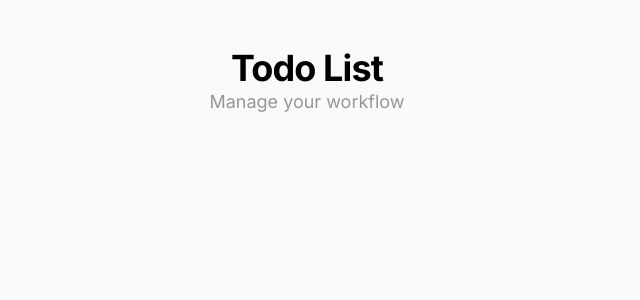
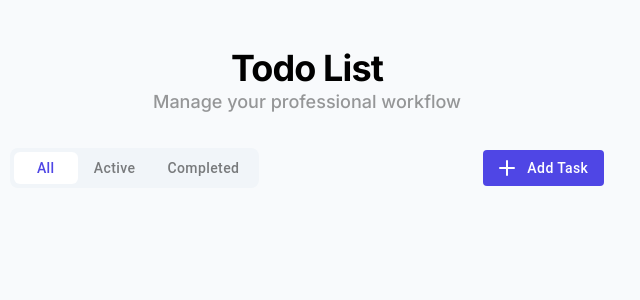
Before and after one commit to SiwanadSingtong/todo-tt, a Next.js app: page / in a window 1280 px wide. Shown: the top 300 px of the page, without its empty margins (333-973 px from the left). Built offline with nearby package versions, Linux system fonts and the light colour scheme.

Commit message:
feat: enhance todo list page with filter buttons and improved layout

```diff
--- a/src/app/globals.css
+++ b/src/app/globals.css
@@ -5,18 +5,8 @@
   --foreground: #171717;
 }
 
-@theme inline {
-  --color-background: var(--background);
-  --color-foreground: var(--foreground);
-  --font-sans: var(--font-geist-sans);
-  --font-mono: var(--font-geist-mono);
-}
-
-@media (prefers-color-scheme: dark) {
-  :root {
-    --background: #0a0a0a;
-    --foreground: #ededed;
-  }
+@theme {
+  --color-primary: #4f46e5
 }
 
 body {
--- a/src/app/page.tsx
+++ b/src/app/page.tsx
@@ -1,6 +1,13 @@
+"use client";
+
+import { Button } from "@mui/material";
+import { PlusIcon } from "lucide-react";
 import Image from "next/image";
+import { useState } from "react";
 
 export default function Home() {
+  const [filter, setFilter] = useState<"all" | "active" | "completed">("all");
+
   return (
     <main className="bg-[#f8fafc] h-screen py-12">
       {/* HEADER */}
@@ -10,13 +17,49 @@ export default function Home() {
           <h1 className="text-4xl font-bold text-black  tracking-tight">
             Todo List
           </h1>
-          <p className="text-lg text-black/40">Manage your workflow</p>
+          <p className="text-lg text-black/40 font-medium">
+            Manage your professional workflow
+          </p>
         </div>
-        {/* FILTERS AND ADD TASK */}
-        <div>
-          {/* Filter */}
-
+      </div>
+      {/* FILTERS AND ADD TASK */}
+      <div className="flex items-center gap-56 justify-center mt-8">
+        {/* Filter */}
+        <div className="p-1 w-fit bg-[#f1f5f9] rounded-lg *:shadow-none! *:text-sm! *:transition-all! *:font-medium! *:duration-200! *:rounded-md!">
+          <Button
+            variant="contained"
+            sx={{ textTransform: "none" }}
+            className={` ${filter === "all" ? "bg-white! text-primary! font-semibold!" : "bg-transparent! text-black/50!"}`}
+            onClick={() => setFilter("all")}
+          >
+            All
+          </Button>
+          <Button
+            variant="contained"
+            sx={{ textTransform: "none" }}
+            className={` ${filter === "active" ? "bg-white! text-primary! font-semibold!" : "bg-transparent! text-black/50!"}`}
+            onClick={() => setFilter("active")}
+          >
+            Active
+          </Button>
+          <Button
+            variant="contained"
+            sx={{ textTransform: "none" }}
+            className={` ${filter === "completed" ? "bg-white! text-primary! font-semibold!" : "bg-transparent! text-black/50!"}`}
+            onClick={() => setFilter("completed")}
+          >
+            Completed
+          </Button>
         </div>
+        {/* Add Task */}
+        <Button
+          variant="contained"
+          startIcon={<PlusIcon />}
+          sx={{ textTransform: "none" }}
+          className="bg-primary! shadow-none!"
+        >
+          Add Task
+        </Button>
       </div>
     </main>
   );
```
